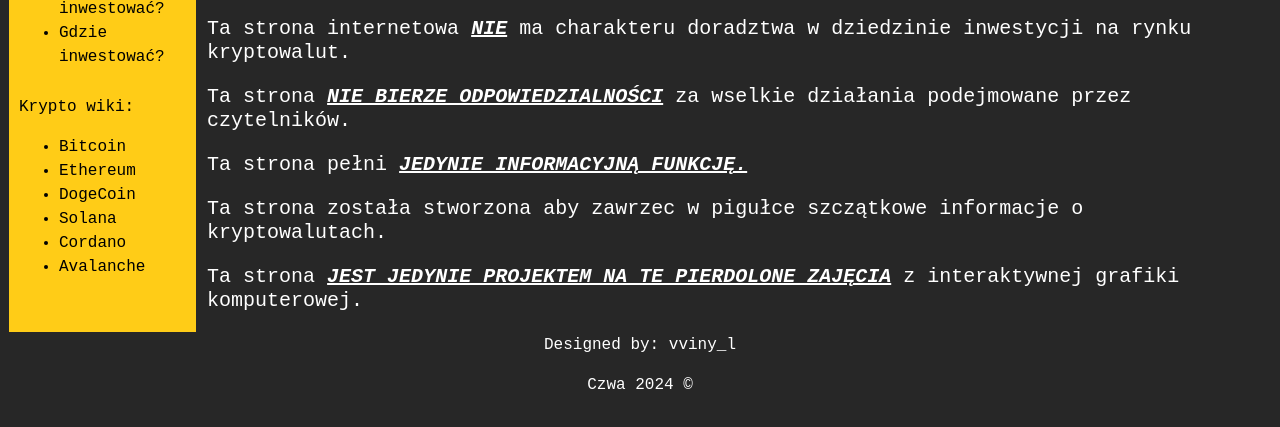
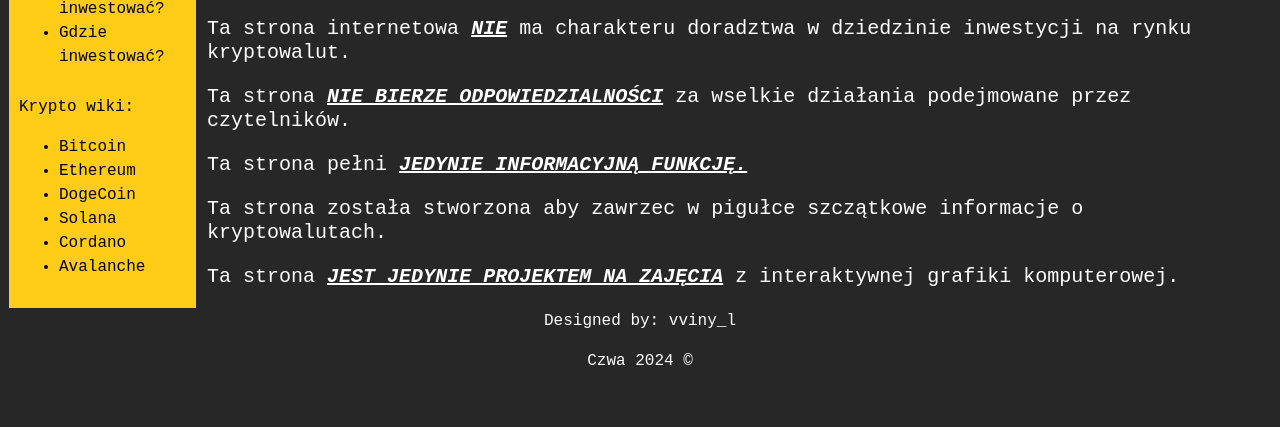
Before and after one commit to vvinyl/OSI, a plain HTML site: page informacje.html in a window 1280 px wide. Shown: the part 291-718 px from the top of the page. Drawn offline with Linux system fonts and the light colour scheme.

Commit message:
info updated

```diff
--- a/informacje.html
+++ b/informacje.html
@@ -72,7 +72,7 @@
             <p class="largeText">Ta strona <u><i><b>NIE BIERZE ODPOWIEDZIALNOŚCI</b></i></u> za wselkie działania podejmowane przez czytelników.</p>
             <p class="largeText">Ta strona pełni <u><i><b>JEDYNIE INFORMACYJNĄ FUNKCJĘ.</b></i></u></p>
             <p class="largeText">Ta strona została stworzona aby zawrzec w pigułce szczątkowe informacje o kryptowalutach.</p>
-            <p class="largeText">Ta strona <u><i><b>JEST JEDYNIE PROJEKTEM NA TE PIERDOLONE ZAJĘCIA</b></i></u> z interaktywnej grafiki komputerowej.</p>
+            <p class="largeText">Ta strona <u><i><b>JEST JEDYNIE PROJEKTEM NA ZAJĘCIA</b></i></u> z interaktywnej grafiki komputerowej.</p>
         </div>
 
     </div>
```
